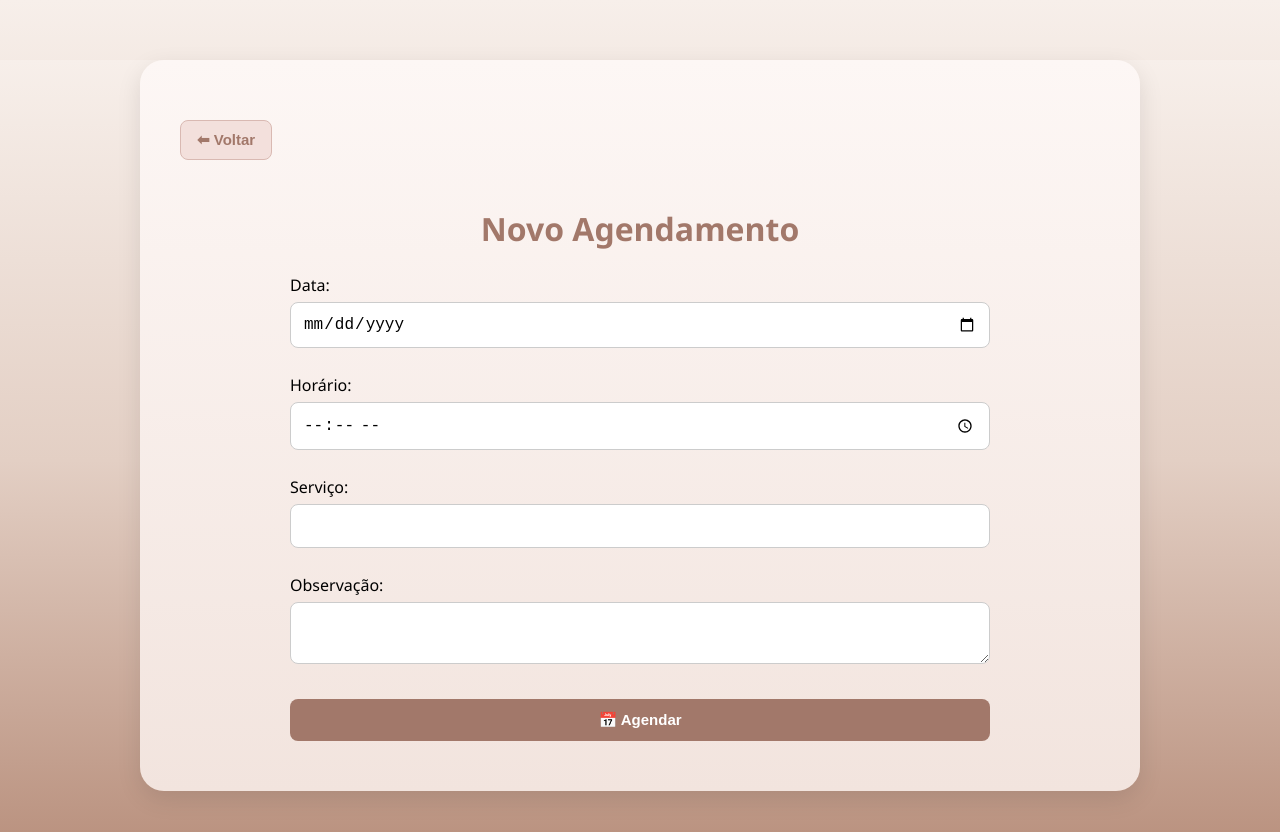
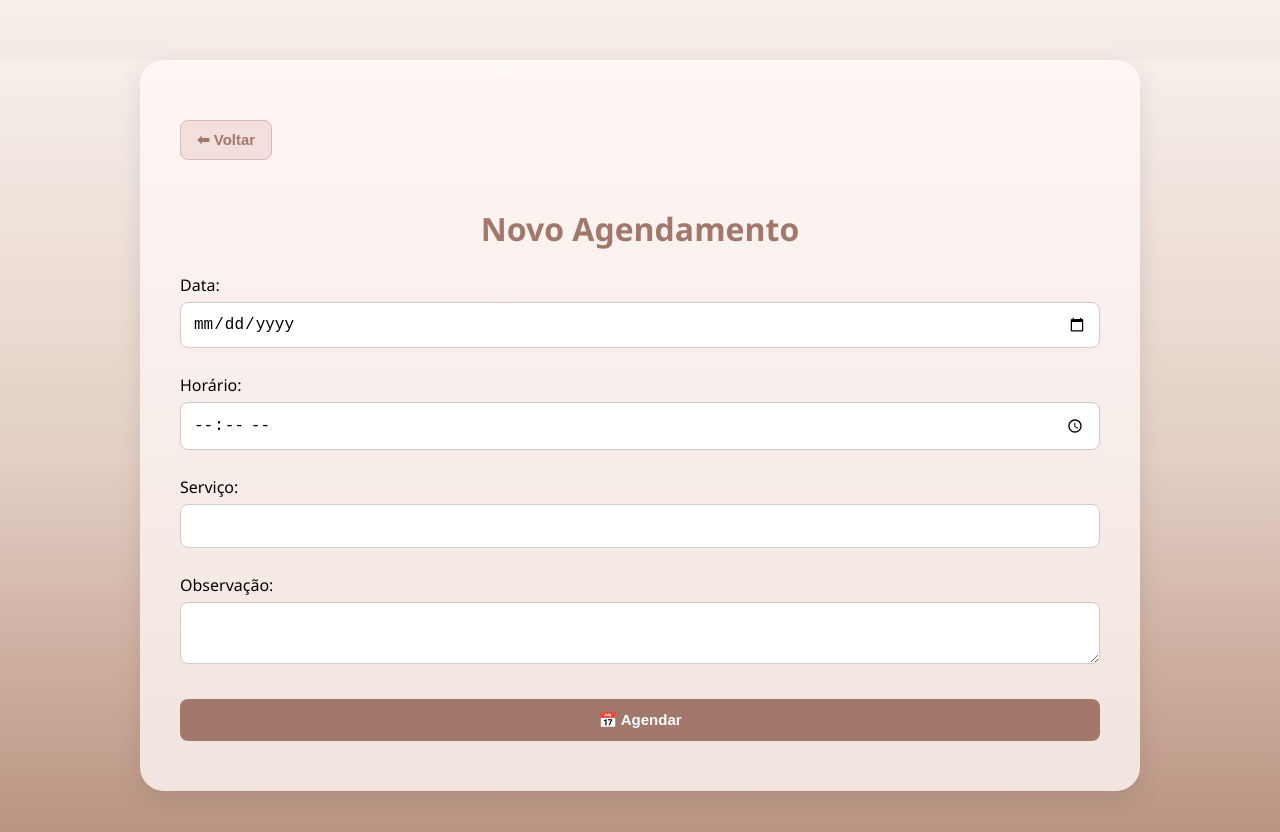
Before and after one commit to F4chini2/farmaceutica-esteta, a React (Vite) app in the folder frontend/: page /clientes/1/agendar in a window 1280 px wide. Shown: the top 832 px of the page. Built offline with nearby package versions, Linux system fonts and the light colour scheme; sample sign-in values are in the browser's storage.

Commit message:
Correçao ClientesFull

```diff
--- a/frontend/src/pages/ClientesFull.css
+++ b/frontend/src/pages/ClientesFull.css
@@ -49,7 +49,7 @@ html, body {
   display: grid;
   grid-template-columns: repeat(2, 1fr);
   gap: 20px;
-  max-width: 700px;
+  max-width: 1000px;
   margin: 0 auto;
 }
 
--- a/frontend/src/pages/ClientesFull.jsx
+++ b/frontend/src/pages/ClientesFull.jsx
@@ -72,9 +72,10 @@ function ClientesFull() {
             )}
           </label>
         ))}
-        <button type="submit" style={{ gridColumn: 'span 2' }}>
-          Cadastrar Cliente
-        </button>
+        <button type="submit">
+  Cadastrar Cliente
+</button>
+
       </form>
     </div>
   );
```
